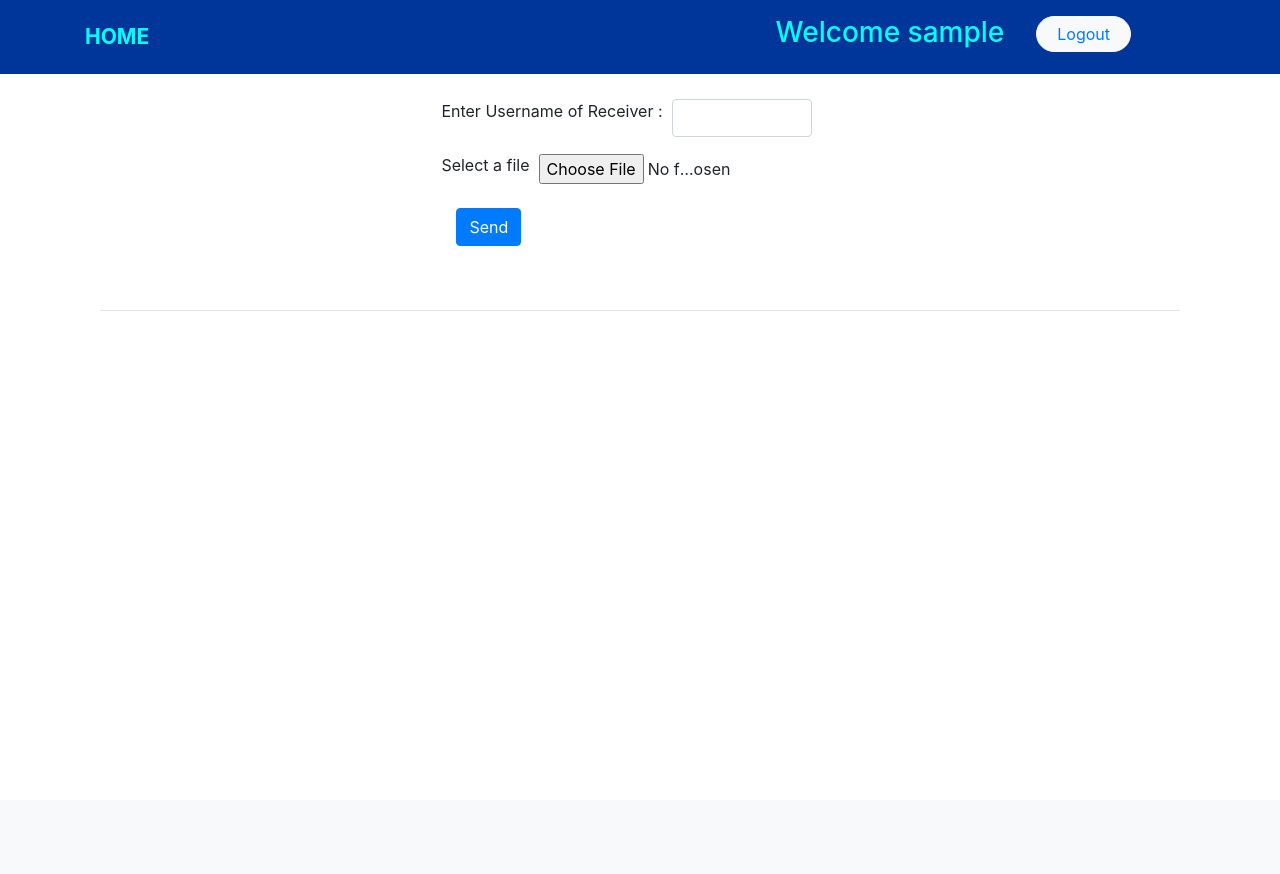
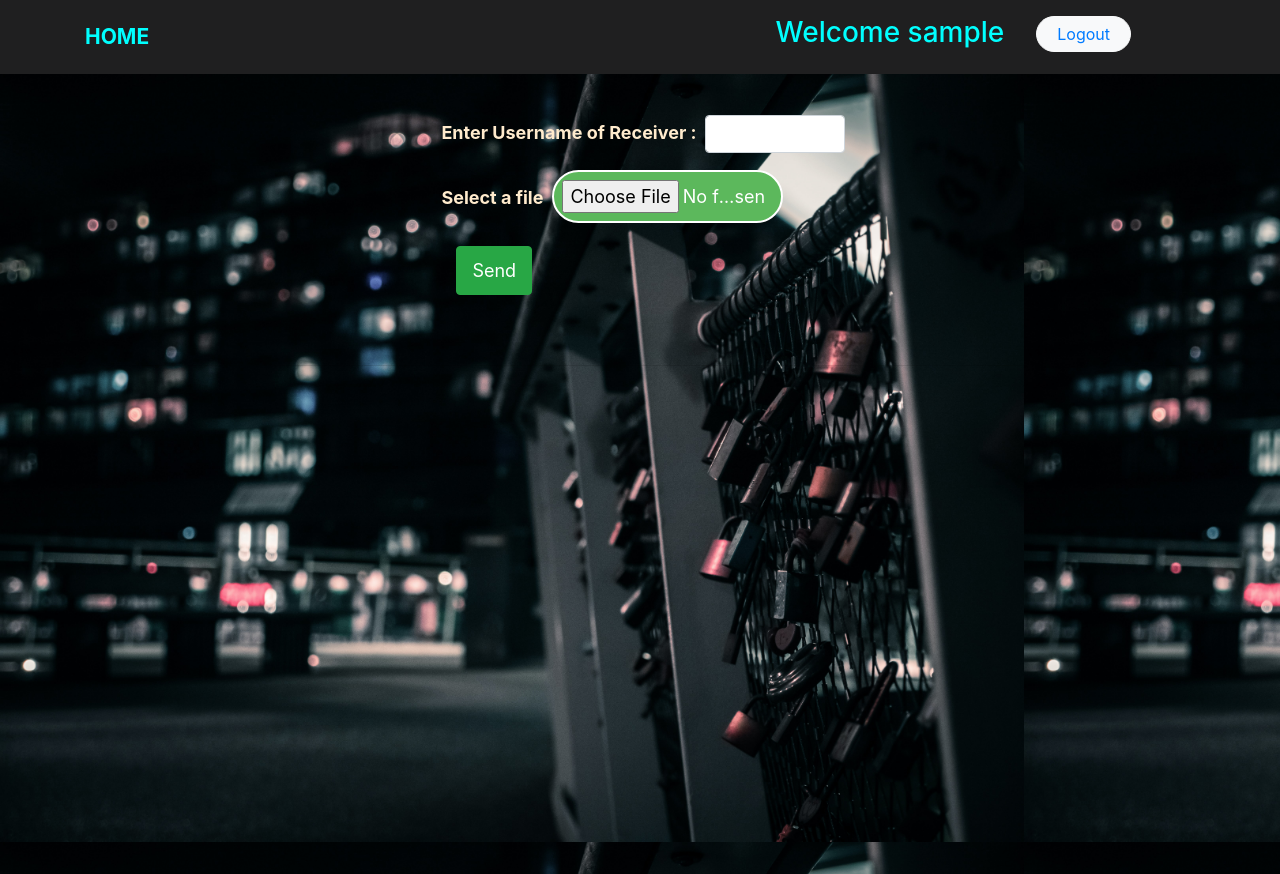
Before and after one commit to pijush-maji/GencHack, a Django app: page / in a window 1280 px wide. Before the commit the page ends 311 px from the top, so only its background shows below. Run offline with Django 3.2, Linux system fonts and the light colour scheme; the visitor is signed in with stand-in values (Sample User, id 1); data that the repository does not hold is empty; some libraries are stand-ins or nearby versions.

Commit message:
Final version

```diff
--- a/home/views.py
+++ b/home/views.py
@@ -20,7 +20,7 @@ def home(request):
 def enyc(request):
     # print(request.POST['file'])
     if request.POST['username']=="":
-        messages.warning(request,"Please select an user!!")
+        messages.warning(request,"Please select a user!!")
         return redirect("/")
     try:
         user = User.objects.get(username=request.POST['username'])
@@ -85,7 +85,7 @@ def login(request):
             auth.login(request,user)
             return redirect('/')
         else:
-            messages.info(request,"Invalid Credientials")
+            messages.warning(request,"Invalid Credientials")
             return redirect('login')
     else:
         return render(request,'login.html')
@@ -103,13 +103,13 @@ def signup(request):
         email=request.POST['email']
         if(username==""):
             messages.warning(request,"Enter a username")
-            return redirect('/signup')
+            return redirect('signup')
         if(email==""):
             messages.warning(request,"Enter your email")
-            return redirect('/signup')
+            return redirect('signup')
         if(password1==""):
             messages.warning(request,"Please enter a password")
-            return redirect('/signup')
+            return redirect('signup')
 
         if password1==password2:
             if User.objects.filter(username=username).exists():
--- a/static/styles/home.css
+++ b/static/styles/home.css
@@ -2,20 +2,37 @@ body{
     /* background-image: linear-gradient(red, rgb(226, 139, 200)); */
     background-repeat: no-repeat;
     /* background-size: 100%; */
-    width: 100vw;
+    width: auto;
     height: 100vh;
 }
-
-
+.main_outside{
+    height: 100%;
+    width: 100%;
+    background-size: 80%;
+    color:rgb(54, 30, 30);
+    font-weight: bolder;
+}
+#authentication_part{
+    color:blanchedalmond;
+    font-size: large;
+}
+.login-signup-background{
+    height: 100%;
+    width: auto;
+    background-size:cover;
+}
+#form-title{
+    color: rgb(240, 230, 230);
+}
 .my-nav{
-    background-color: rgb(0, 54, 153);
+    background-color: rgb(31, 31, 32);
 }
 .my-nav .navbar-brand{
     font-size: 21px;
     font-weight: bold;
 }
 .my-nav .navbar-brand:hover{
-    color:  rgb(189, 208, 243);
+    color:  rgb(255, 255, 255);
 }
 
 .my-nav .nav-link{
@@ -25,16 +42,24 @@ body{
 
 }
 .my-nav .nav-link:hover{
-    color:rgb(20, 151, 238) ;
+    color:rgb(242, 246, 248) ;
 }
 
-.choosects input{
+#file1{
     margin-top: 100px;
-    background-color: rgb(92, 85, 81);
+    background-color:rgb(92, 184, 92);
     border: 2px solid white;
     border-radius: 30px;
     padding: 8px;
     color: white;
+    font-size: large;
+    margin: auto;
+    width: 18vw;
+    margin-left: 9px;
+}
+#send-btn{
+    padding : 10px 15px ;
+    font-size: large;
 }
 .encdec{
     display: grid;
@@ -76,12 +101,14 @@ body{
     float: left;
     margin-top: 7px;
 }
-#file1{
-    margin: auto;
-    width: 15vw;
-    margin-left: 9px;
-}
 .enc-form{
     margin-top: 25px;
     margin-left: 33%;
 }
+.d-flex justify-content-center links{
+    color: honeydew;
+}
+.message{
+    text-align: center;
+    padding-top: 2vh;
+}
--- a/template/home.html
+++ b/template/home.html
@@ -17,8 +17,6 @@
 </head>
 
 <body>
-
-
     <nav class="navbar navbar-expand-lg my-nav">
 
         <div class="container">
@@ -55,18 +53,18 @@
     </nav>
 
 
-    <section>
-        <div class="container">
+    <section class="main_outside" style="background-image: url({% static 'home.jpg' %})">
+        <div class="container" id="authentication_part">
             {% if not user.is_authenticated %}
             <div>
-                    <h4 style="text-align: center;">Please login to start file sharing</h4>
+                <h1 style="text-align: center; font-family:cursive;">Please login to start file sharing</h4>
             </div>
             {% else %}
             <section>
                 <div class="container" id="home">
                     <div class="message">
                         {% for message in messages %}
-                        <h3 {% if message.tags %} class="text-{{ message.tags }}"{% endif %}>{{message}}</h3>
+                        <p {% if message.tags %} class="text-{{ message.tags }}" {% endif %}>{{message}}</p>
                         {% endfor %}
                     </div>
                     <div class="row">
@@ -74,19 +72,21 @@
                             <form class="enc-form" action="encryption/" method="POST" enctype="multipart/form-data">
                                 {% csrf_token %}
                                 <div class="form-group row">
-                                    <label for="exampleInputEmail1">Enter Username of Receiver : &nbsp;</label>
-                                    <input type="text" class="form-control input-lg" name="username" aria-describedby="emailHelp" id="sel1">
+                                    <label for="exampleInputEmail1"style="padding-top: 4px;" >Enter Username of Receiver : &nbsp;</label>
+                                    <input type="text" class="form-control input-lg" name="username"
+                                        aria-describedby="emailHelp" id="sel1">
 
                                 </div>
                                 <div class="form-group row">
-                                    <label for="exampleFormControlFile1">Select a file </label>
+                                    <label for="exampleFormControlFile1" style="padding-top: 14px;">Select a file </label>
                                     <input type="file" name="file1" class="form-control-file" id="file1">
                                 </div>
-                                  <button type="submit" id="send-btn" class="btn btn-primary">Send</button>
+                                <button type="submit" id="send-btn" class="btn btn-success">Send</button>
 
                             </form>
                         </div>
-                    </div><br><br><hr><br><br>
+                    </div><br><br>
+                    <hr><br><br>
                     {% if files %}
                     <div class="container">
                         <form class="enc-form" action="decryption/" method="POST" id="file_form">
@@ -94,7 +94,8 @@
 
                             {% for file in files%}
                             <div class="form-check">
-                                <input class="form-check-input" type="radio" name="file" value={{ file.title }} id={{ file.title }}>
+                                <input class="form-check-input" type="radio" name="file" value={{ file.title }} id={{
+                                    file.title }}>
                                 <label class="form-check-label" for={{ file.title }}>{{ file.title }}</label><br>
                                 <small>From {{file.from_user}}</small>
                             </div>
@@ -111,11 +112,11 @@
 </body>
 <script>
 
-    $('#dec-btn').click(function(){
+    $('#dec-btn').click(function () {
         console.log("clicked")
-        setTimeout(function(){
+        setTimeout(function () {
             location.reload();
-        },1000);
+        }, 1000);
 
     });
 </script>
--- a/template/login.html
+++ b/template/login.html
@@ -12,7 +12,7 @@
 		<link href="{% static 'styles/home.css' %}" rel="stylesheet">
 </head>
 
-<body>
+<body class="login-signup-background" style="background-image: url({% static 'account.jpg' %});">
 	<nav class="navbar navbar-expand-lg my-nav">
 
 		<div class="container">
@@ -24,7 +24,7 @@
 	<div class="container ">
 		<div class="message">
 			{% for message in messages %}
-			<h3 {% if message.tags %} class="text-{{ message.tags }}"{% endif %}>{{message}}</h3>
+			<p {% if message.tags %} class="text-{{ message.tags }}"{% endif %}>{{message}}</p>
 			{% endfor %}
 		</div>
 		<div class="d-flex justify-content-center h-100">
@@ -55,7 +55,7 @@
 				</div>
 
 				<div class="mt-4">
-					<div class="d-flex justify-content-center links">
+					<div class="d-flex justify-content-center links" style="color: aliceblue;">
 						Don't have an account? <a href="/signup/" class="ml-2">Sign Up</a>
 					</div>
 
```
Also changed, not shown: requirements.txt (added, +16 -0 lines), template/signup.html (+7 -7 lines), static/account.jpg (added), static/home.jpg (added), 2 other files. Lines whose indentation alone changed are shown as unchanged.
